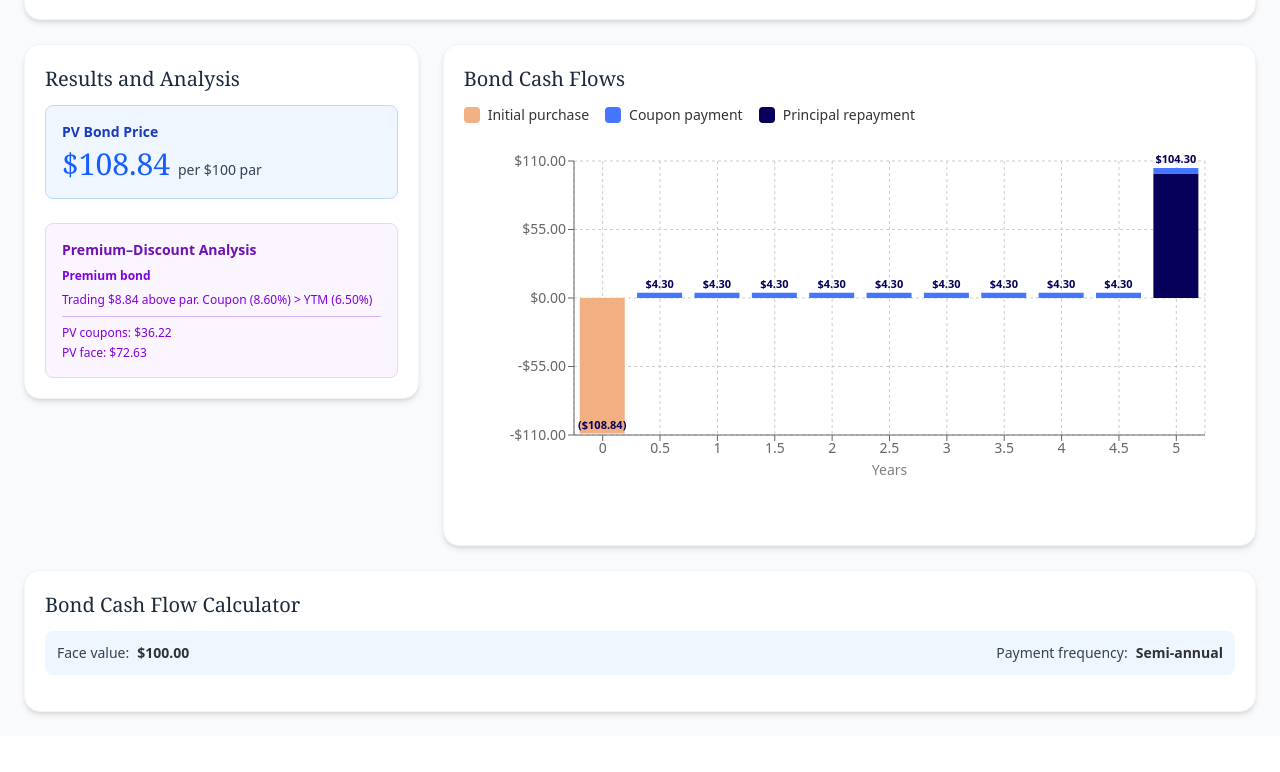
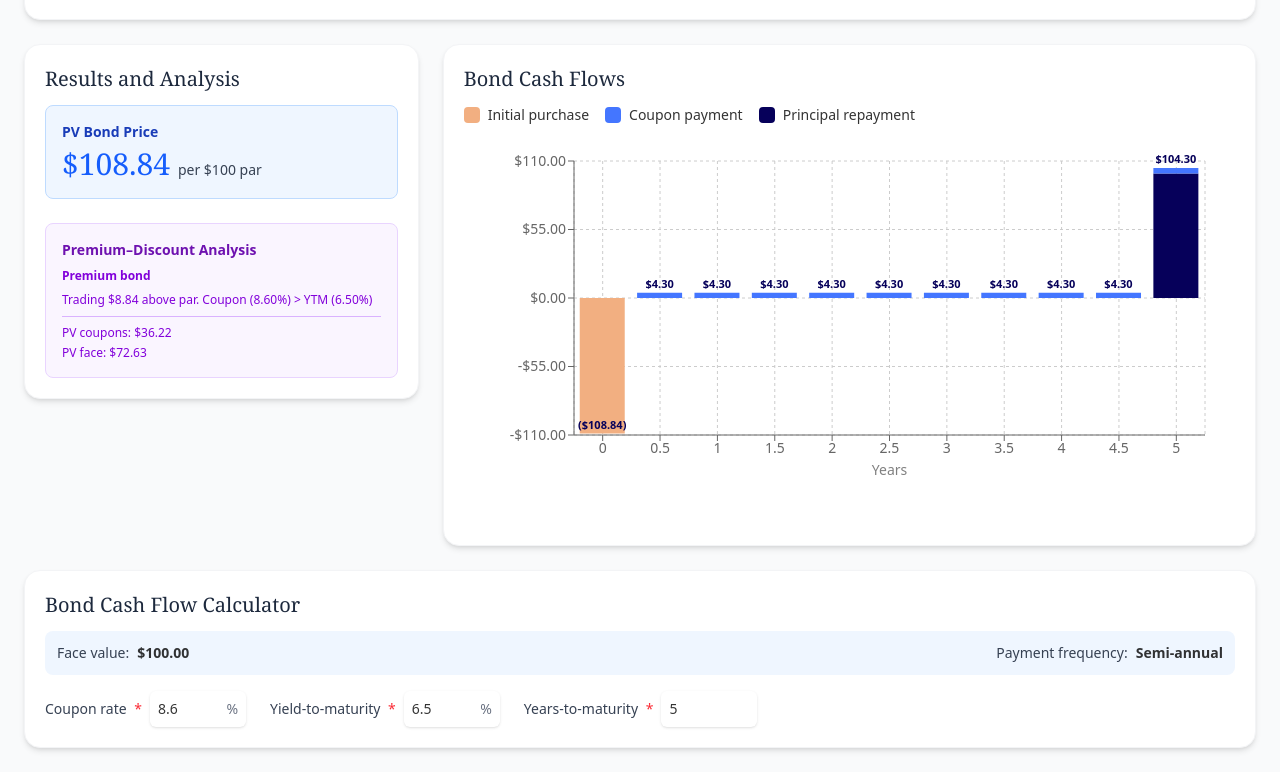
Before and after one commit to PaulReadCFA/lm2los1_bond, a React (Vite) app: page / in a window 1280 px wide. Shown: the part 230-1002 px from the top of the page. Before the commit the page ends 966 px from the top, so only its background shows below. Built offline with nearby package versions, Linux system fonts and the light colour scheme.

Commit message:
readded inputs

```diff
--- a/src/App.jsx
+++ b/src/App.jsx
@@ -371,8 +371,78 @@ export default function App() {
       </div>
     </div>
   </div>
+
+  {/* 🟦 Input controls */}
+  <div className="flex flex-wrap items-end gap-x-6 gap-y-4">
+    {/* Coupon Rate */}
+    <div className="flex items-center gap-2">
+      <label htmlFor="coupon" className="font-medium text-gray-700 text-sm">
+        Coupon rate <span className="text-red-500 ml-1">*</span>
+      </label>
+      <div className="relative w-24">
+        <input
+          id="coupon"
+          type="number"
+          step="0.1"
+          min="0"
+          max="10"
+          value={couponRate}
+          onChange={(e) => setCouponRate(+e.target.value)}
+          className={`block w-full rounded-md shadow-sm px-2 py-2 text-sm pr-6 ${
+            inputErrors.couponRate ? "border-red-300" : "border-gray-300"
+          } focus:border-blue-500 focus:ring-blue-600`}
+        />
+        <span className="absolute right-2 top-1/2 -translate-y-1/2 text-gray-500 text-sm">%</span>
+      </div>
+    </div>
+
+    {/* Yield-to-Maturity */}
+    <div className="flex items-center gap-2">
+      <label htmlFor="ytm" className="font-medium text-gray-700 text-sm">
+        Yield-to-maturity <span className="text-red-500 ml-1">*</span>
+      </label>
+      <div className="relative w-24">
+        <input
+          id="ytm"
+          type="number"
+          step="0.1"
+          min="0"
+          max="10"
+          value={ytm}
+          onChange={(e) => setYtm(+e.target.value)}
+          className={`block w-full rounded-md shadow-sm px-2 py-2 text-sm pr-6 ${
+            inputErrors.ytm ? "border-red-300" : "border-gray-300"
+          } focus:border-blue-500 focus:ring-blue-600`}
+        />
+        <span className="absolute right-2 top-1/2 -translate-y-1/2 text-gray-500 text-sm">%</span>
+      </div>
+    </div>
+
+    {/* Years-to-Maturity */}
+    <div className="flex items-center gap-2">
+      <label htmlFor="years" className="font-medium text-gray-700 text-sm">
+        Years-to-maturity <span className="text-red-500 ml-1">*</span>
+      </label>
+      <div className="w-24">
+        <input
+          id="years"
+          type="number"
+          step="0.5"
+          min="1"
+          max="5"
+          value={years}
+          onChange={(e) => setYears(+e.target.value)}
+          className={`block w-full rounded-md shadow-sm px-2 py-2 text-sm ${
+            inputErrors.years ? "border-red-300" : "border-gray-300"
+          } focus:border-blue-500 focus:ring-blue-600`}
+        />
+      </div>
+    </div>
+  </div>
+
   <ValidationMessage errors={inputErrors} />
 </Card>
+
       </main>
     </div>
   );
```
Lines whose indentation alone changed are shown as unchanged.
